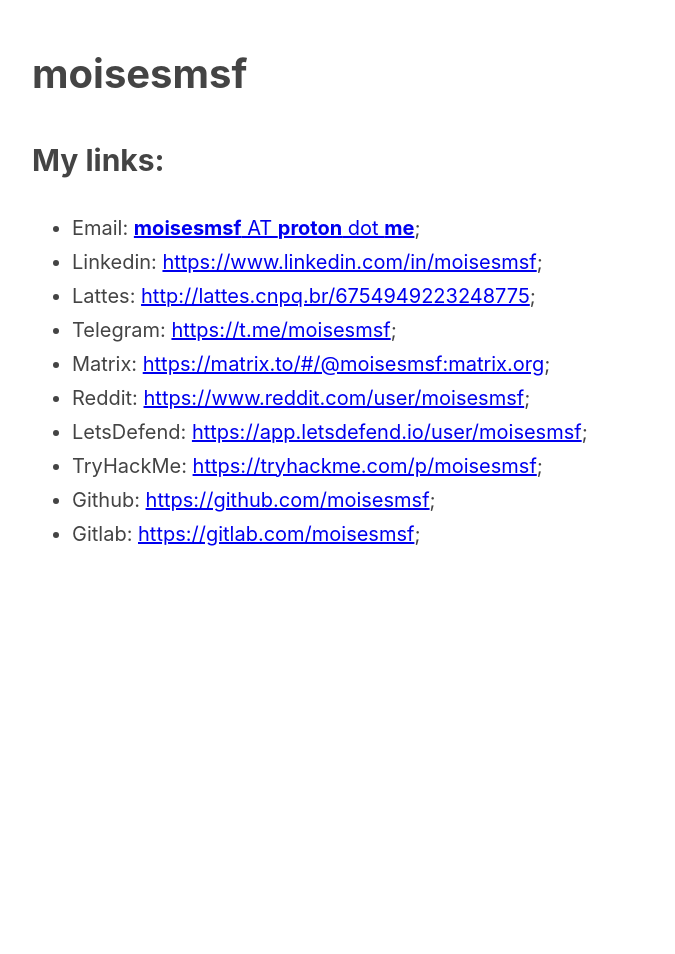
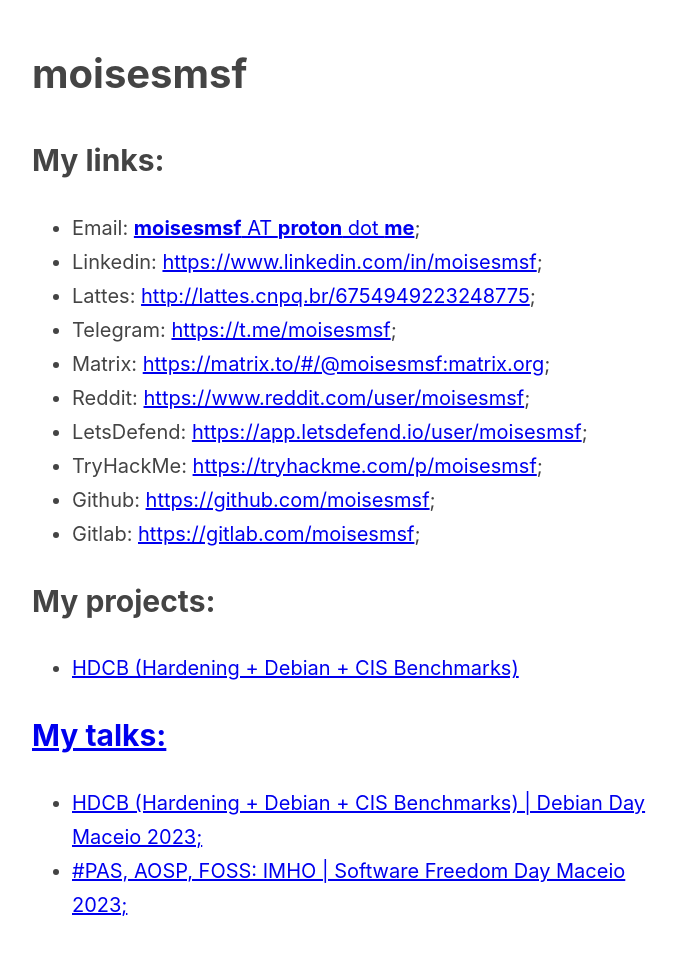
Before and after one commit to moisesmsf/moisesmsf.github.io, a plain HTML site: page index.html in a window 1280 px wide. Shown: the whole page, without its empty margins (283-958 px from the left). Before the commit the page ends 800 px from the top, so only its background shows below. Drawn offline with Linux system fonts and the light colour scheme.

Commit message:
Insert projects and talks sections

```diff
--- a/index.html
+++ b/index.html
@@ -49,6 +49,23 @@
 		        Gitlab: <a href="https://gitlab.com/moisesmsf" target="_blank" rel="external noreferrer noopener" class="link-gitlab" title="My Gitlab repo">https://gitlab.com/moisesmsf</a>;
 	            </li>
                 </ul>
+
+		<h2 class="my-projects" id="my_projects">My projects:</h2>
+                <ul id="list-projects">
+                    <li class="item-hdcb" id="hdcb">
+		        <a href="https://moisesmsf.github.io/hdcb/" rel="external noreferrer noopener" class="link-hdcb" title="HDCB">HDCB (Hardening + Debian + CIS Benchmarks)
+		    </li>
+                </ul>
+
+		<h2 class="my-talks" id="my_talks">My talks:</h2>
+                <ul id="list-talks">
+                    <li class="item-hdcb-talk" id="hdcb-talk">
+		        <a href="https://github.com/moisesmsf/hdcb-debiandaymaceio23/blob/main/hdcb-debiandaymaceio23.pdf" rel="external noreferrer noopener" class="link-hdcb" title="HDCB">HDCB (Hardening + Debian + CIS Benchmarks) | Debian Day Maceio 2023;
+		    </li>
+		    <li class="item-pas-aosp-talk" id="pas-aosp-talk">
+		        <a href="https://github.com/moisesmsf/pas-aosp-foss-sfdmcz2023/blob/main/pas-aosp-foss-sfdmaceio23.pdf" rel="external noreferrer noopener" class="link-hdcb" title="HDCB">#PAS, AOSP, FOSS: IMHO | Software Freedom Day Maceio 2023;
+		    </li>
+                </ul>
             </nav>
         </header>
     </body>
```
